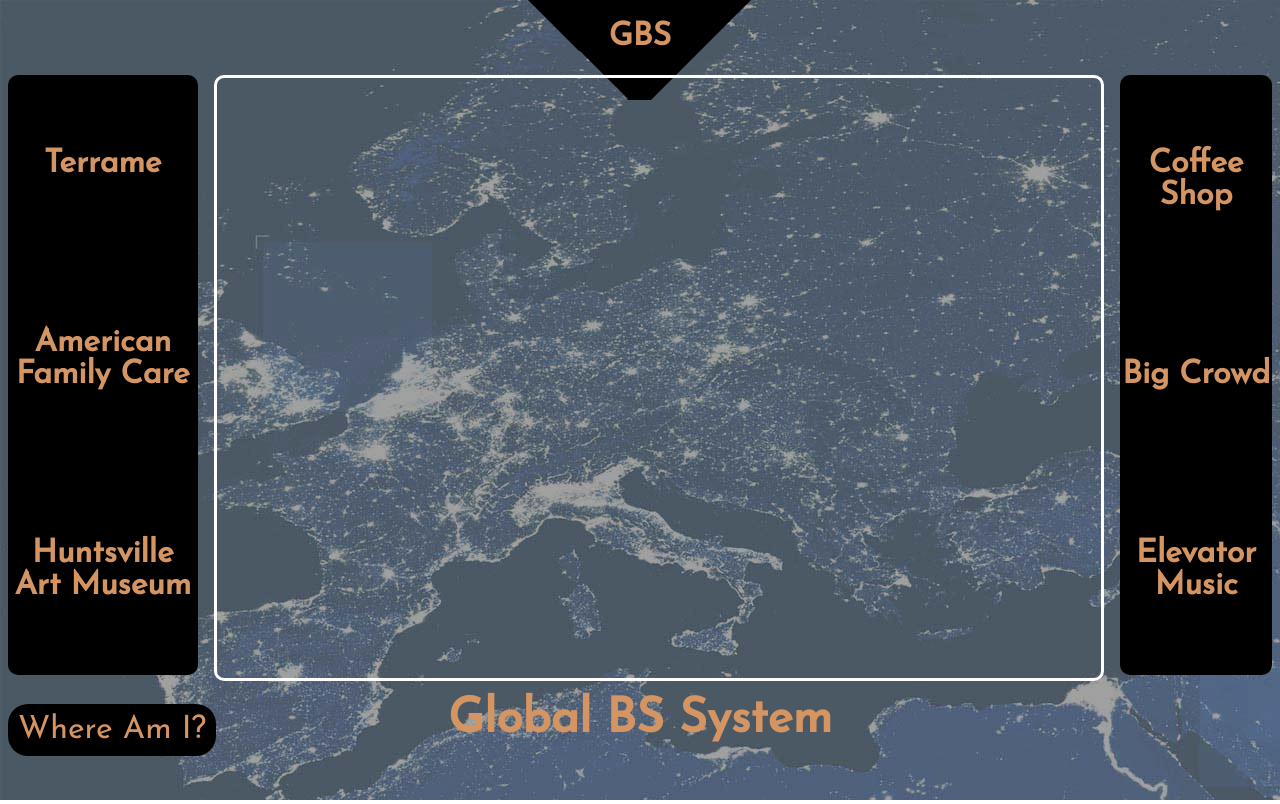
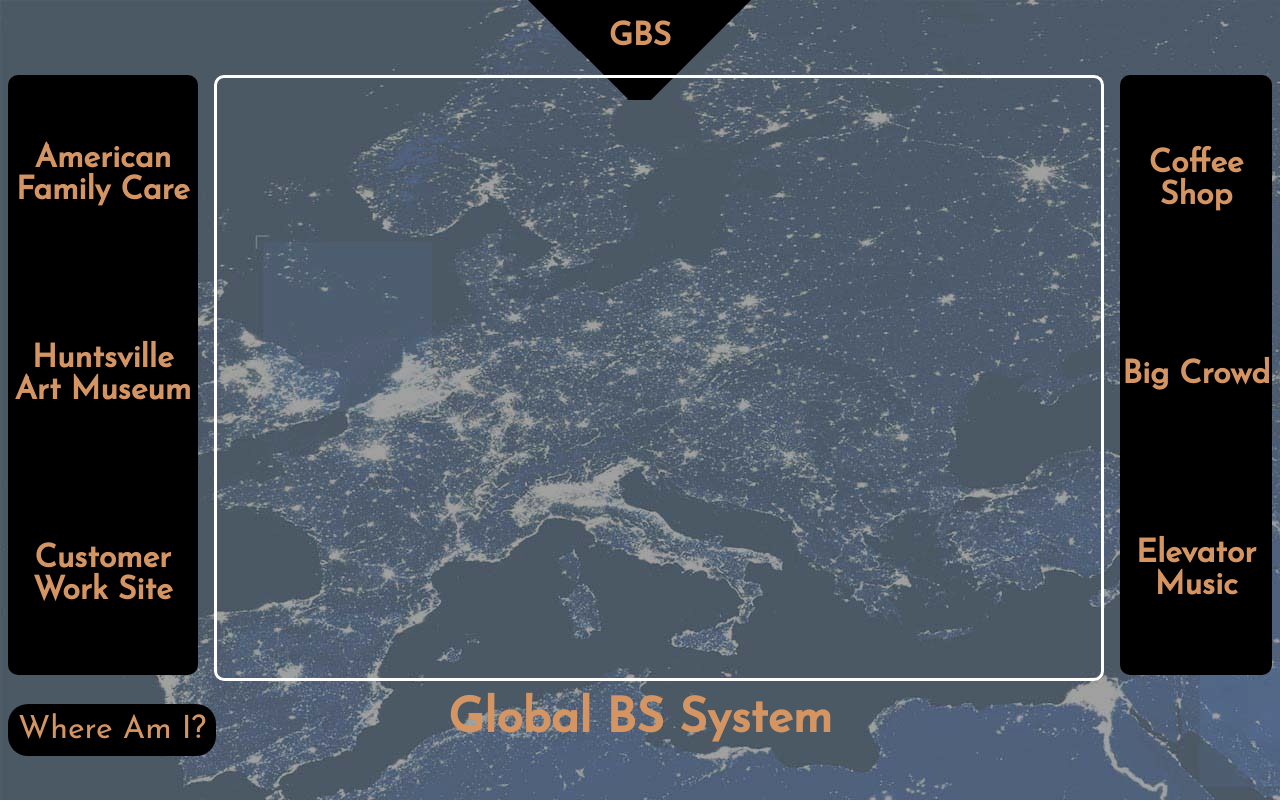
Before and after one commit to CBWallace01/GBS, a plain HTML site: page index.html in a window 1280 px wide. Drawn offline with Linux system fonts and the light colour scheme; some packages are replaced by stand-ins of ours.

Commit message:
Last bit of changes

```diff
--- a/index.css
+++ b/index.css
@@ -1,6 +1,7 @@
 body {
   font-family: 'Josefin Sans', sans-serif;
   font-weight: bold;
+  overflow: hidden;
 }
 #background {
   background-image: url("gbs.jpg");
--- a/index.html
+++ b/index.html
@@ -11,11 +11,13 @@
   <h1>GBS</h1>
   <div class="flexContainer">
     <div id="menu">
-        <div>Terrame</div>
         <div>American Family Care</div>
         <div>Huntsville Art Museum</div>
+        <div>Customer Work Site</div>
     </div>
     <div id="map"></div>
+    <script src="index.js"></script>
+    <script src="https://maps.googleapis.com/maps/api/js?key=KEY&libraries=places&callback=getLocation"></script>
     <div id="noises">
       <div>Coffee Shop</div>
       <div>Big Crowd</div>
--- a/index.js
+++ b/index.js
@@ -173,7 +173,7 @@ function getPlace(marker) {
   );
 }
 
-var locations = ['Terrame Spa', 'American Family Care', 'Huntsville Art Museum']
+var locations = ['American Family Care', 'Huntsville Art Museum', 'Customer Work Site']
 var locIndex = 0;
 
 function currentLocationClick() {
```
Also changed, not shown: 1f914.png (added).
